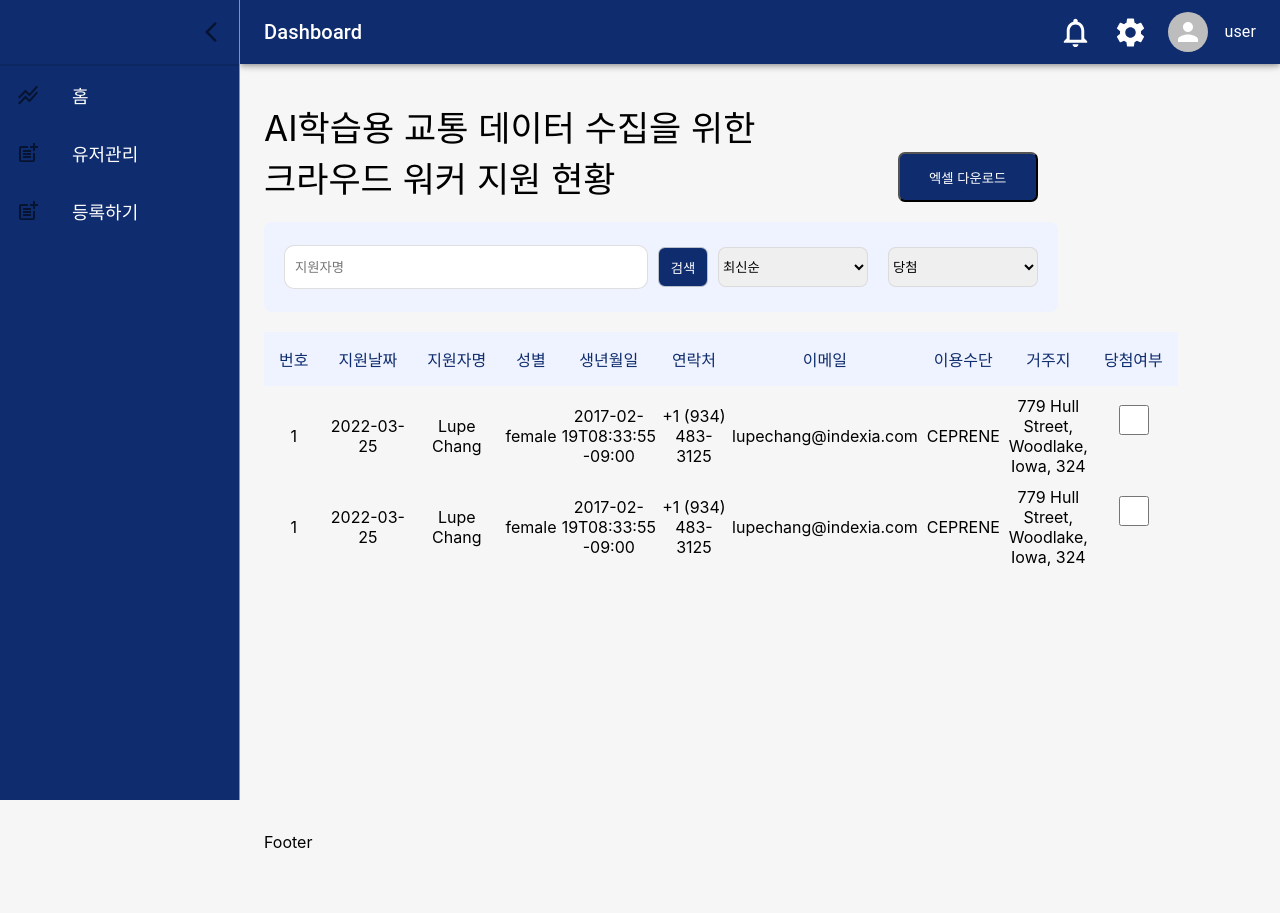
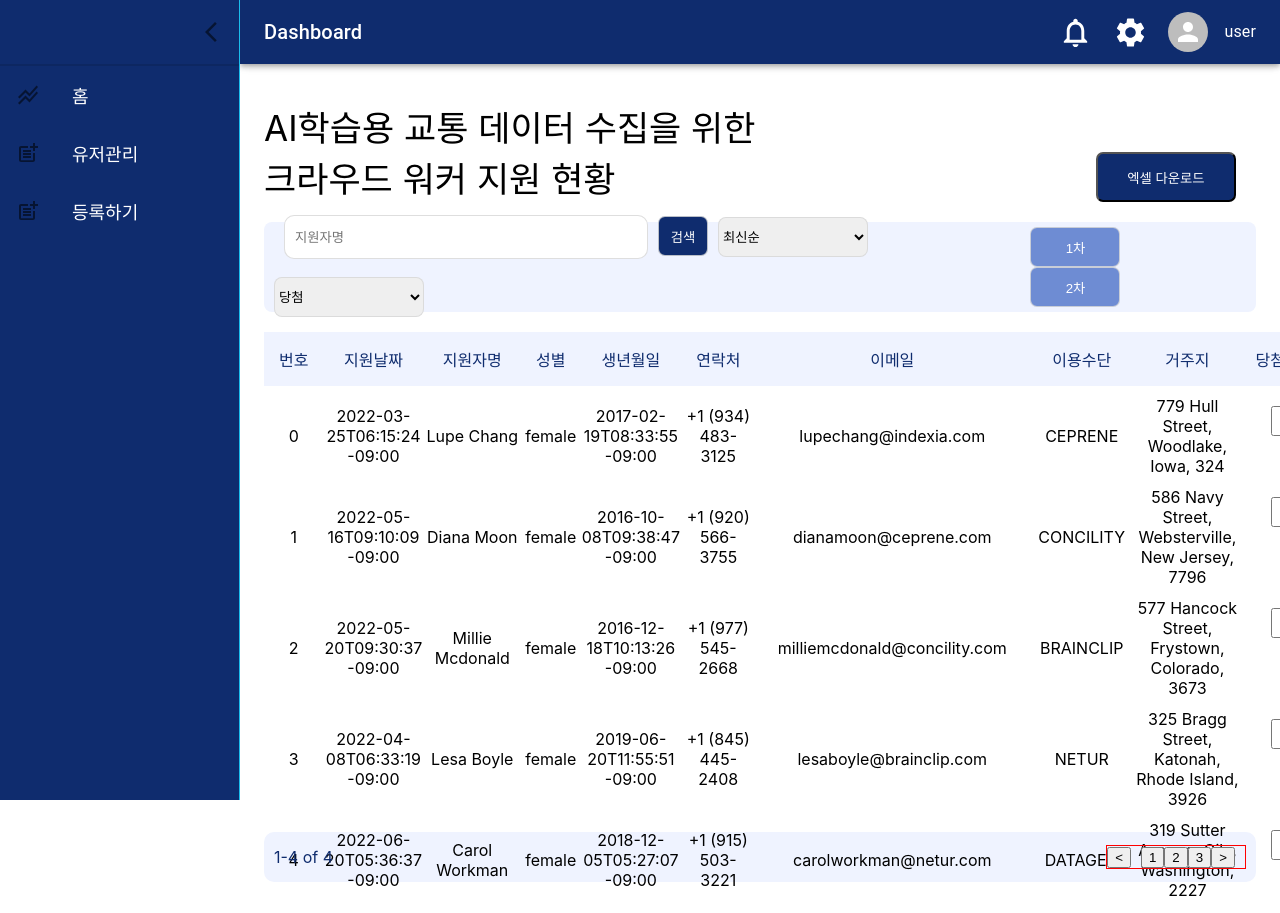
Before and after one commit to saanglee/SNP-ONE, a React (Create React App) app: page /dash in a window 1280 px wide. Shown: the top 913 px of the page. Built offline with nearby package versions, Linux system fonts and the light colour scheme.

Commit message:
feat: Dashboard 화면단 작업, dummydata 렌더링

```diff
--- a/src/components/dashboard/Footer.tsx
+++ b/src/components/dashboard/Footer.tsx
@@ -1,10 +1,50 @@
-import React from "react";
+import styled from "styled-components";
 
-// 총 item 개수
-// 현제 페이지 item 개수
+// 작업 중
+
+const prev = "<";
+const next = ">";
+const pages: string[] = ["1", "2", "3"];
+
+const pageButtons = pages.map((page, index) => {
+  if (pages.length > 3) {
+    return <button key={index}>{page}</button>; // TODO: 페이지 3개 이상일 경우 로직 생각해보기
+  }
+  return <button key={index}>{page}</button>;
+});
 
 const Footer = () => {
-  return <div>Footer</div>;
+  return (
+    <FooterContainer>
+      <NumberOfItems> 1-4 of 4 </NumberOfItems>
+      <PageButtonWrapper>
+        <PageButton> {prev} </PageButton>
+        {pageButtons}
+        <PageButton> {next} </PageButton>
+      </PageButtonWrapper>
+    </FooterContainer>
+  );
 };
 
 export default Footer;
+
+const FooterContainer = styled.div`
+  background-color: #eff3ff;
+  color: #0f2c6e;
+  height: 50px;
+  border-radius: 10px;
+
+  display: flex;
+  justify-content: space-between;
+  align-items: center;
+  padding: 0 10px 0 10px;
+`;
+
+const NumberOfItems = styled.div``;
+
+const PageButtonWrapper = styled.div`
+  border: 1px solid red;
+`;
+const PageButton = styled.button`
+  margin-right: 10px;
+`;
--- a/src/components/dashboard/List.tsx
+++ b/src/components/dashboard/List.tsx
@@ -1,6 +1,8 @@
+import React, { useEffect } from "react";
 import ListItem from "./ListItem";
-import React from "react";
+import styled from "styled-components";
 import dummy from "./dummy.json";
+import { Applicant } from "../../types/type";
 import "./dashboard.css";
 
 const TABLE_HEADER: string[] = [
@@ -17,23 +19,56 @@ const TABLE_HEADER: string[] = [
 ];
 
 const List = () => {
-  console.log(dummy);
+  const dummyData = dummy;
+  useEffect(() => {
+    console.log(dummyData);
+  }, []);
 
   return (
-    <div className="List">
-      <table>
-        <thead>
+    <LitsContainer>
+      <ListTable>
+        <ListTableHeader>
           <tr>
             {TABLE_HEADER.map((item: string, index: number) => {
-              return <th key={index}>{item} </th>;
+              return <TH key={index}>{item} </TH>;
             })}
           </tr>
-        </thead>
-        <ListItem />
-        <ListItem />
-      </table>
-    </div>
+        </ListTableHeader>
+        <tbody>
+          {dummyData.map((item, index) => {
+            return <ListItem key={item._id} data={item} index={index} />;
+          })}
+        </tbody>
+      </ListTable>
+    </LitsContainer>
   );
 };
 
 export default List;
+
+// const SearchBarContainer = styled.div`
+
+const LitsContainer = styled.div`
+  border-radius: 8px;
+  margin-top: 20px;
+  height: 500px;
+
+  display: flex;
+  flex-direction: column;
+`;
+
+const ListTable = styled.table`
+  border-collapse: collapse;
+`;
+
+const ListTableHeader = styled.thead`
+  background-color: #eff3ff;
+  color: #0f2c6e;
+  white-space: nowrap;
+  height: 50px;
+`;
+
+const TH = styled.th`
+  padding: 15px;
+  font-weight: normal;
+`;
--- a/src/components/dashboard/ListHeader.tsx
+++ b/src/components/dashboard/ListHeader.tsx
@@ -1,4 +1,4 @@
-import React from "react";
+import styled from "styled-components";
 import "./dashboard.css";
 const ListHeader = () => {
   return (
--- a/src/components/dashboard/ListItem.tsx
+++ b/src/components/dashboard/ListItem.tsx
@@ -1,29 +1,60 @@
-import React from "react";
+import styled from "styled-components";
 import "./dashboard.css";
-const item: (string | number | boolean)[] = [
-  1,
-  "2022-03-25",
-  "Lupe Chang",
-  "female",
-  "2017-02-19T08:33:55 -09:00",
-  "+1 (934) 483-3125",
-  "lupechang@indexia.com",
-  "CEPRENE",
-  "779 Hull Street, Woodlake, Iowa, 324",
-  // true,
-];
+import { Applicant } from "../../types/type";
 
-const ListItem = () => {
+/* eslint-disable react/prop-types */
+
+const ListItem = ({ data, index }: { data: Applicant; index: number }) => {
+  const {
+    DateOfApplication,
+    name,
+    gender,
+    DateOfBirth,
+    phone,
+    email,
+    transportation,
+    address,
+  } = data;
   return (
-    <tr className="ListItem">
-      {item.map((item: string | number | boolean, index: number) => {
-        return <td key={index}>{item} </td>;
-      })}
-      <div className="checkboxWrapper">
-        <input type="checkbox"></input>
-      </div>
-    </tr>
+    <ListItemContainer className="ListItem">
+      {/* {item.map((item: string | number | boolean, index: number) => {
+        return <TD key={index}>{item} </TD>;
+      })} */}
+      <TD>{index}</TD>
+      <TD>{DateOfApplication}</TD>
+      <TD>{name}</TD>
+      <TD>{gender}</TD>
+      <TD>{DateOfBirth}</TD>
+      <TD>{phone}</TD>
+      <TD>{email}</TD>
+      <TD>{transportation}</TD>
+      <TD>{address}</TD>
+
+      <ListCheckboxWrapper className="checkboxWrapper">
+        <ListCheckbox type="checkbox" />
+      </ListCheckboxWrapper>
+    </ListItemContainer>
   );
 };
 
 export default ListItem;
+
+const ListItemContainer = styled.tr``;
+
+const ListCheckboxWrapper = styled.td`
+  display: flex;
+  height: 67px;
+  justify-content: center;
+  align-items: center;
+`;
+
+const ListCheckbox = styled.input`
+  display: block;
+  width: 30px;
+  height: 30px;
+`;
+
+const TD = styled.td`
+  text-align: center;
+  padding-top: 10px;
+`;
--- a/src/components/dashboard/SearchBar.tsx
+++ b/src/components/dashboard/SearchBar.tsx
@@ -1,5 +1,5 @@
-import React from "react";
-import "./dashboard.css";
+import styled from "styled-components";
+import React, { ChangeEvent } from "react";
 
 type PropsType = {
   handleChagne: object;
@@ -8,15 +8,24 @@ type PropsType = {
 };
 
 const SearchBar = (props: PropsType) => {
-  const handleInputChange = () => {};
+  const [inputState, setInputState] = React.useState<string>(""); // 임시 useState
+
+  const handleInputChange = (event: ChangeEvent<HTMLInputElement>) => {
+    setInputState(event.target.value);
+  };
   const handleClick = () => {};
 
   return (
-    <div className="SearchBar">
-      <input type="text" placeholder="지원자명" onChange={handleInputChange} />
-      <button onClick={handleClick}>검색</button>
-
-      <select name="" onChange={() => {}}>
+    <SearchBarContainer>
+      <div>
+        <SearchInput
+          type="text"
+          placeholder="지원자명"
+          value={inputState}
+          onChange={handleInputChange}
+        />
+        <SearchButton onClick={handleClick}>검색</SearchButton>
+        <Filter name="" onChange={() => {}}>
           {props.optionList1.map((item: any, index: number) => {
             return (
               <option key={index} value={item.value}>
@@ -24,9 +33,8 @@ const SearchBar = (props: PropsType) => {
               </option>
             );
           })}
-      </select>
-
-      <select name="" onChange={() => {}}>
+        </Filter>
+        <Filter name="" onChange={() => {}}>
           {props.optionList2.map((item: any, index: number) => {
             return (
               <option key={index} value={item.value}>
@@ -34,9 +42,66 @@ const SearchBar = (props: PropsType) => {
               </option>
             );
           })}
-      </select>
+        </Filter>
       </div>
+      <ButtonWrapper>
+        <OrderButton>1차</OrderButton>
+        <OrderButton>2차</OrderButton>
+      </ButtonWrapper>
+    </SearchBarContainer>
   );
 };
 
 export default SearchBar;
+
+const SearchBarContainer = styled.div`
+  background-color: #eff3ff;
+  height: 90px;
+  width: 100%;
+  border-radius: 8px;
+  display: flex;
+  align-items: center;
+  margin-top: 20px;
+  justify-content: space-between;
+`;
+
+const SearchInput = styled.input`
+  border-radius: 10px;
+  border: 1px solid #d9d9d9d9;
+  width: 350px;
+  height: 40px;
+  margin-left: 20px;
+  margin-right: 10px;
+  padding-left: 10px;
+`;
+
+const SearchButton = styled.button`
+  background-color: #0f2c6e;
+  color: white;
+  border-radius: 7px;
+  border: 1px solid #d9d9d9d9;
+  width: 50px;
+  height: 40px;
+`;
+
+const ButtonWrapper = styled.div`
+  margin-right: 30px;
+`;
+
+const OrderButton = styled.button`
+  background-color: #6e8cd3;
+  color: white;
+  border-radius: 7px;
+  border: 1px solid #d9d9d9d9;
+  width: 90px;
+  height: 40px;
+  margin-right: 10px;
+`;
+
+const Filter = styled.select`
+  border-radius: 8px;
+  border: 1px solid #d9d9d9d9;
+  width: 150px;
+  height: 40px;
+  margin: 10px;
+`;
--- a/src/components/dashboard/dashboard.css
+++ b/src/components/dashboard/dashboard.css
@@ -1,7 +1,7 @@
 .ListHeader {
   display: flex;
   justify-content: space-between;
-  width: 80%;
+  width: 100%;
 }
 
 .ListHeader header {
@@ -63,14 +63,14 @@
   height: 40px;
 }
 
+/*  --- LIST ---  */
 .List {
   border-radius: 8px;
   margin-top: 20px;
+  height: 500px;
 
   display: flex;
   flex-direction: column;
-
-  height: 500px;
 }
 
 .List table {
@@ -89,11 +89,12 @@
   font-weight: normal;
 }
 
+/* --- ListItem --- */
+
 .List table tr td {
   text-align: center;
   padding-top: 10px;
 }
-
 .checkboxWrapper {
   display: flex;
   height: 67px;
--- a/src/components/layout/Layout.tsx
+++ b/src/components/layout/Layout.tsx
@@ -36,7 +36,8 @@ const Layout = ({ children }: LayoutProps) => {
       sx={{
         display: "flex",
         minHeight: "100vh",
-        background: "#f6f6f6",
+        // background: "#f6f6f6",
+        background: "white",
       }}
     >
       <Header
--- a/src/pages/Dashboard.tsx
+++ b/src/pages/Dashboard.tsx
@@ -3,8 +3,6 @@ import ListHeader from "../components/dashboard/ListHeader";
 import SearchBar from "../components/dashboard/SearchBar";
 import List from "../components/dashboard/List";
 import Footer from "../components/dashboard/Footer";
-
-// import "../dashboard.css";
 
 const sortOptionList = [
   // TODO: 확정 아님
@@ -20,6 +18,7 @@ const filterOptionList = [
 const Dashboard = () => {
   return (
     <Layout>
+      <div style={{ maxWidth: "1500px" }}>
         <ListHeader />
         <SearchBar
           handleChagne={() => {}}
@@ -28,6 +27,7 @@ const Dashboard = () => {
         />
         <List />
         <Footer />
+      </div>
     </Layout>
   );
 };
```
Also changed, not shown: src/types/type.d.ts (+5 -3 lines). Lines whose indentation alone changed are shown as unchanged.
